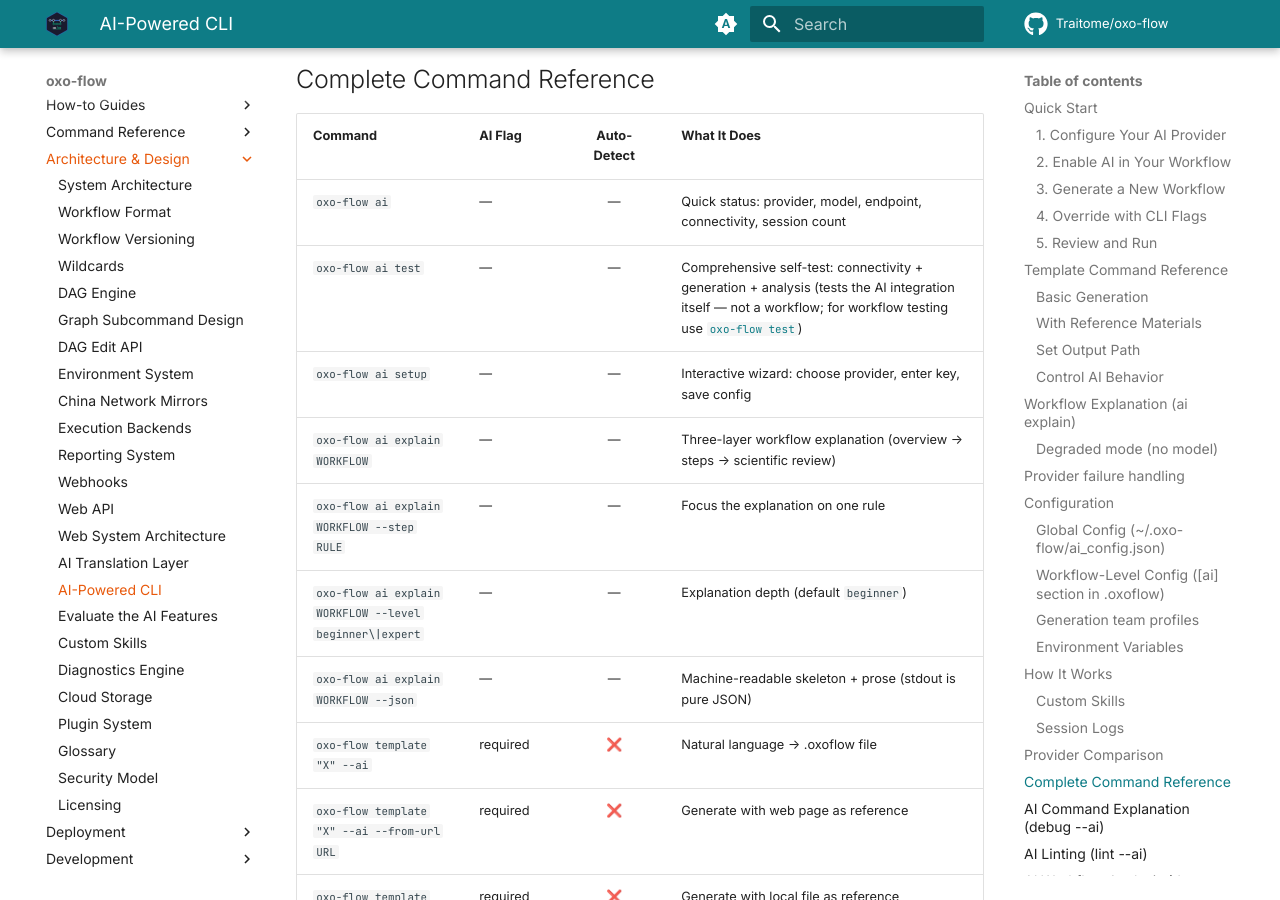
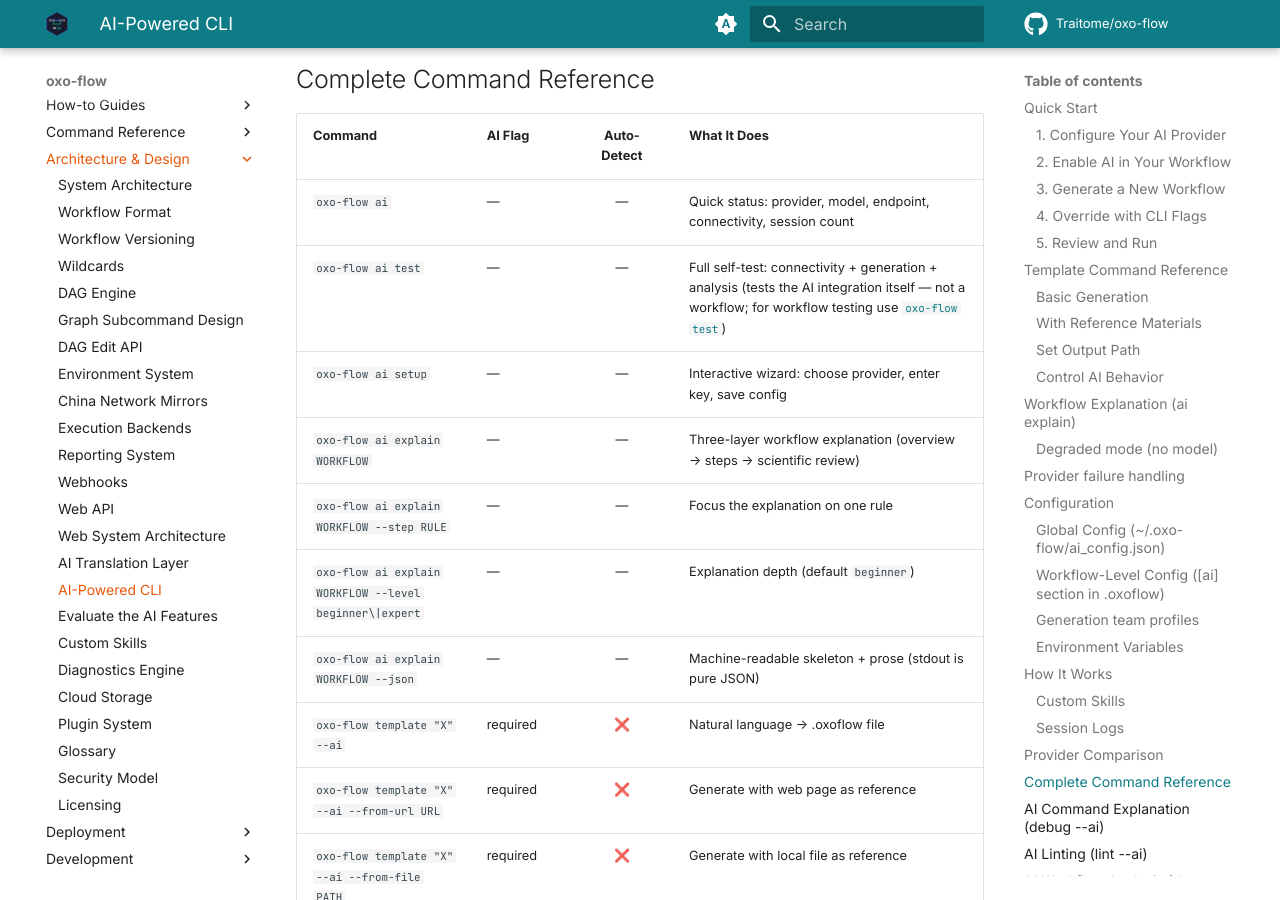
Before and after one commit to Traitome/oxo-flow, an MkDocs documentation site: the page built from docs/guide/src/reference/ai-cli.md, in a window 1280 px wide and 900 px high, scrolled down 9532 px. Built offline with MkDocs 1.6.1 and Material for MkDocs 9.7.7, drawn with Linux system fonts in a browser that asks for light colours; comment, search, counter and statistics services are not loaded; the version menu is left out.

Commit message:
docs: last AI-tell residual in ai-cli.md command table

```diff
--- a/docs/guide/src/reference/ai-cli.md
+++ b/docs/guide/src/reference/ai-cli.md
@@ -380,7 +380,7 @@
 | Command | AI Flag | Auto-Detect | What It Does |
 |---------|---------|:-----------:|--------------|
 | `oxo-flow ai` | — | — | Quick status: provider, model, endpoint, connectivity, session count |
-| `oxo-flow ai test` | — | — | Comprehensive self-test: connectivity + generation + analysis (tests the AI integration itself — not a workflow; for workflow testing use [`oxo-flow test`](../commands/test.md)) |
+| `oxo-flow ai test` | — | — | Full self-test: connectivity + generation + analysis (tests the AI integration itself — not a workflow; for workflow testing use [`oxo-flow test`](../commands/test.md)) |
 | `oxo-flow ai setup` | — | — | Interactive wizard: choose provider, enter key, save config |
 | `oxo-flow ai explain WORKFLOW` | — | — | Three-layer workflow explanation (overview → steps → scientific review) |
 | `oxo-flow ai explain WORKFLOW --step RULE` | — | — | Focus the explanation on one rule |
```
